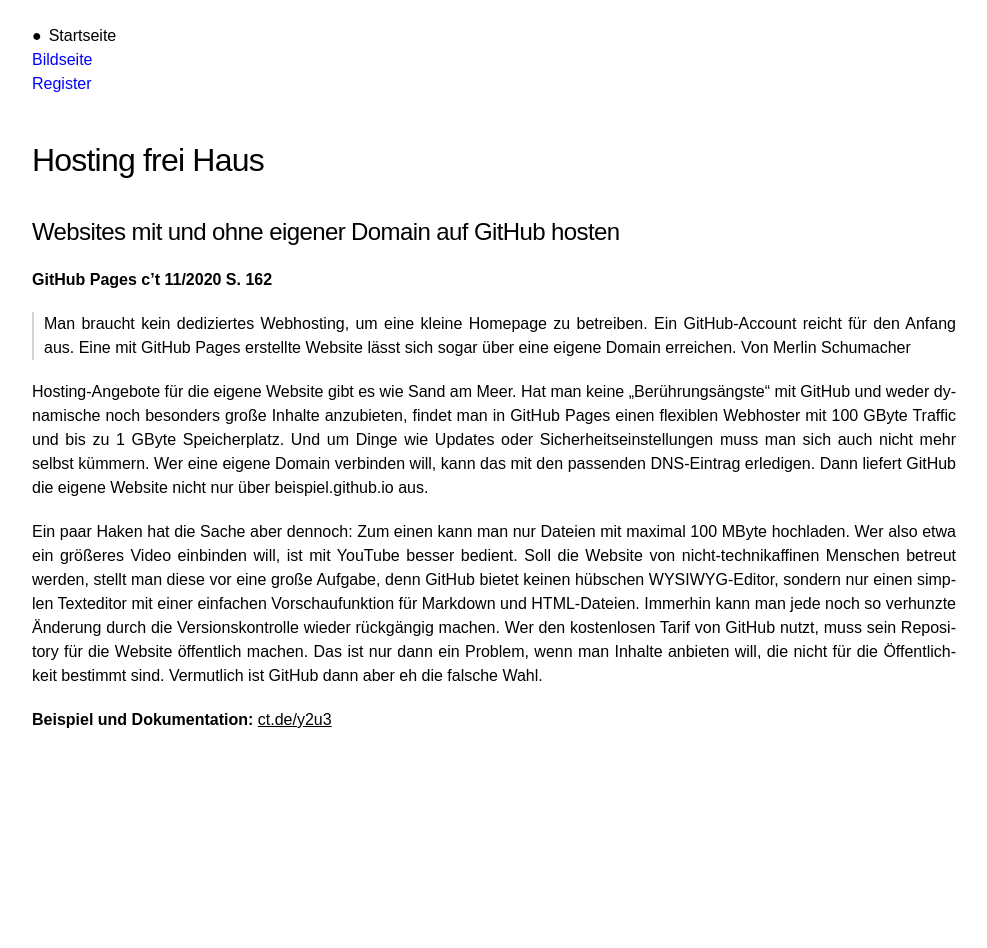
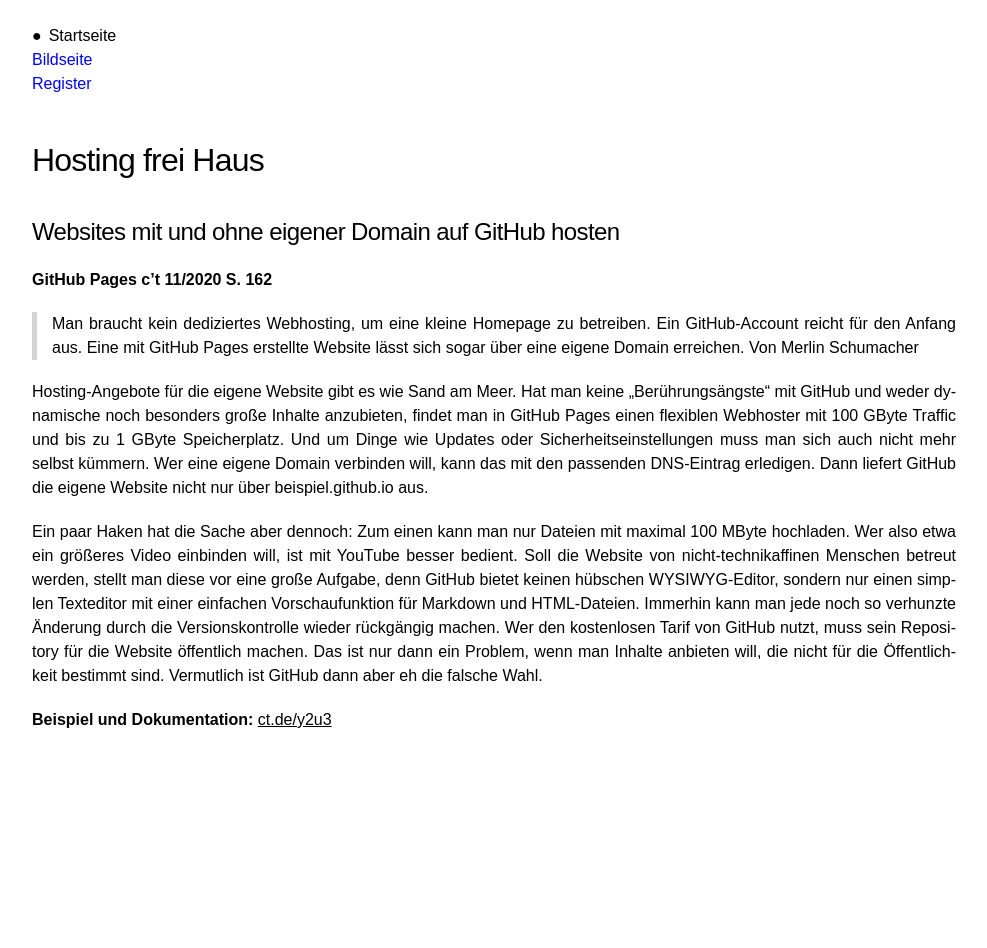
Before and after one commit to webuser-ralf/webuser-ralf.github.io, a Jekyll site: the page built from index.md, in a window 1280 px wide. Shown: the whole page, without its empty margins (146-1133 px from the left). Built offline with Jekyll 4.4.1, drawn with Linux system fonts in a browser that asks for light colours; our own code applies the rules of GitHub Pages for plain Markdown files.

Commit message:
Update layout.scss

```diff
--- a/_sass/layout.scss
+++ b/_sass/layout.scss
@@ -14,8 +14,8 @@
 }
 
 blockquote p {
-    padding-left: 10px;
-    border-left: 2px solid lightgray;
+    padding-left: 15px;
+    border-left: 5px solid lightgray;
 }
 
 @for $index from 1 through 6 {
```
